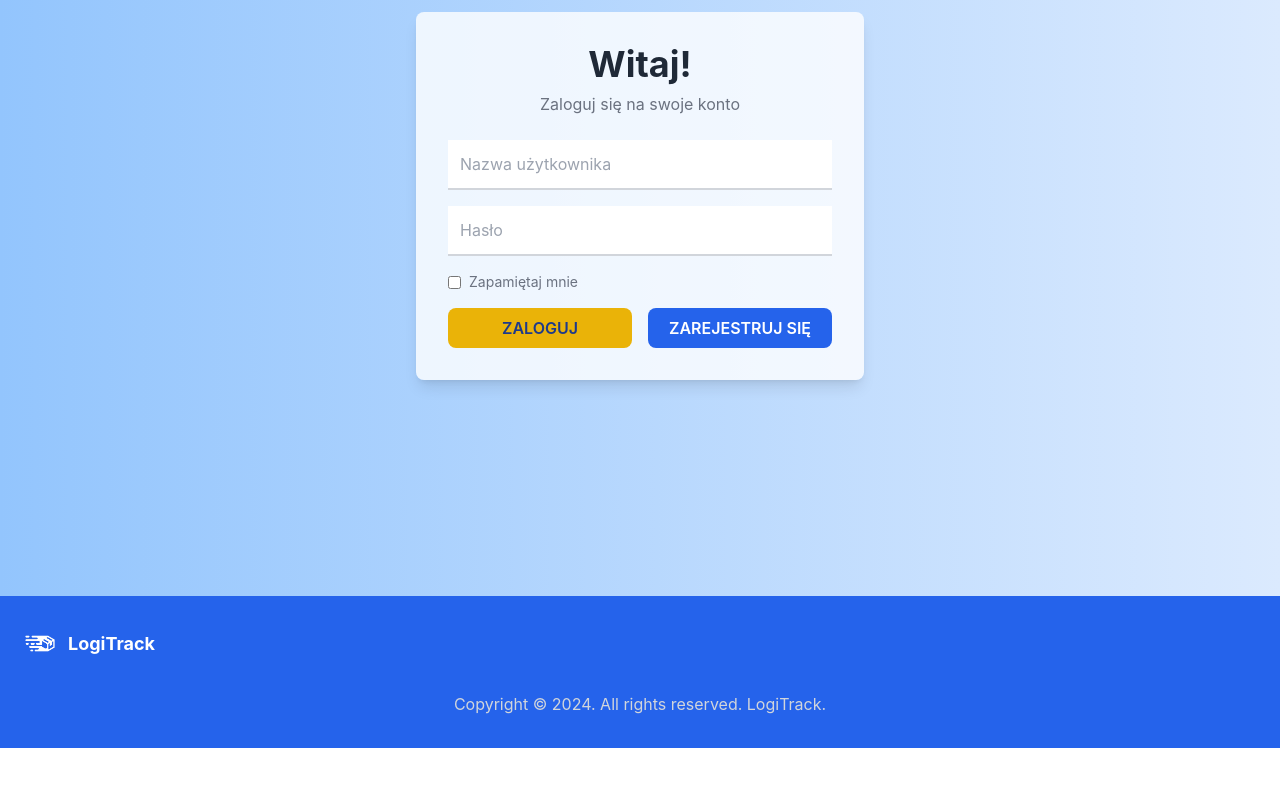
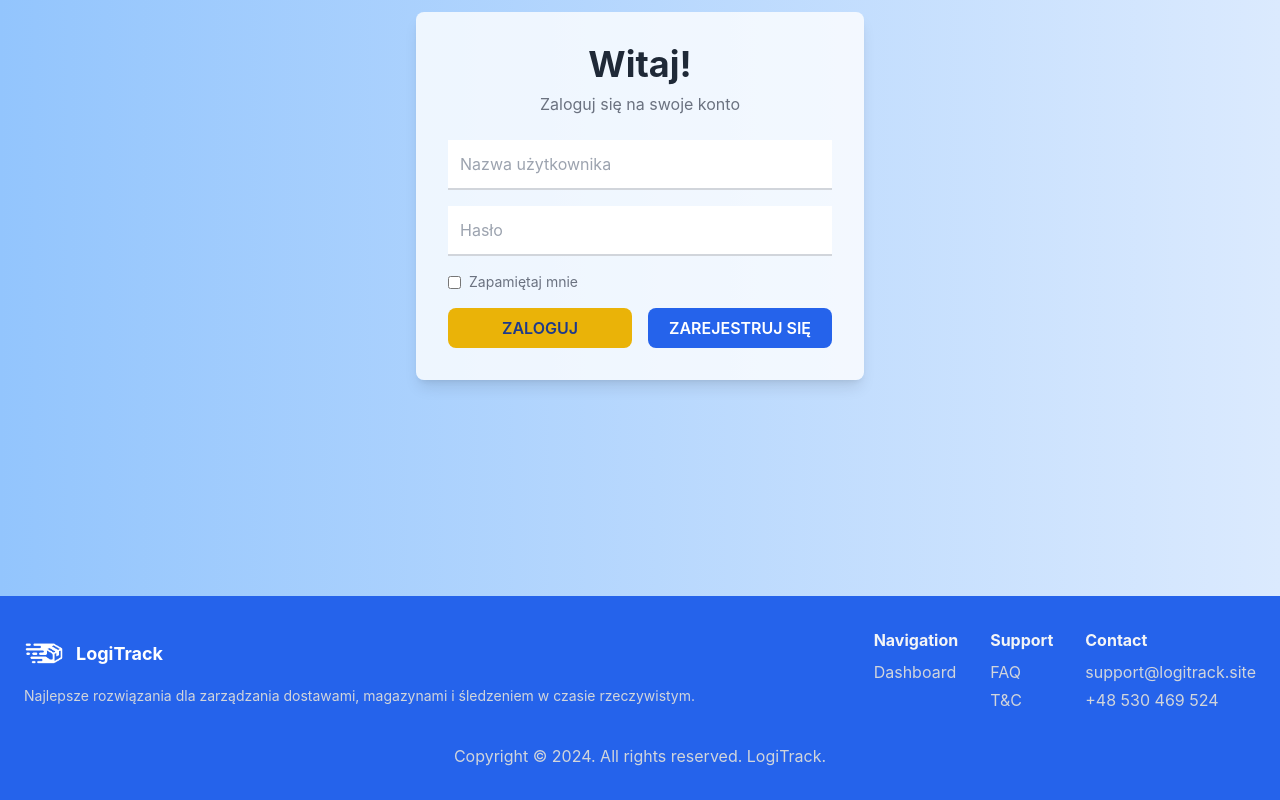
Before and after one commit to CreazyBoyxD/LogiTrack, a React (Create React App) app: page /login in a window 1280 px wide. Shown: the part 276-1076 px from the top of the page. Before the commit the page ends 1024 px from the top, so only its background shows below. Built offline with nearby package versions, Linux system fonts and the light colour scheme.

Commit message:
Update: Footer

```diff
--- a/src/components/Footer.jsx
+++ b/src/components/Footer.jsx
@@ -1,31 +1,48 @@
 import React from 'react';
+import { Link } from 'react-router-dom';
 
 const Footer = () => {
   return (
     <footer className="bg-blue-600 text-white py-8">
-      <div className="container mx-auto flex flex-col md:flex-row justify-between items-center px-6 space-y-4 md:space-y-0">
+      <div className="container mx-auto flex flex-col md:flex-row justify-between items-start md:items-center space-y-6 md:space-y-0 px-6">
 
         {/* Logo and Description */}
-        <div className="flex items-center space-x-3">
-          <img src={`${process.env.PUBLIC_URL}/logo_white.png`} alt="Logo" className="h-8" />
-          <span className="text-lg font-bold">LogiTrack</span>
+        <div className="text-center md:text-left">
+          <div className="flex items-center space-x-3 mb-3">
+            <img src={`${process.env.PUBLIC_URL}/logo_white.png`} alt="Logo" className="h-10" />
+            <span className="text-lg font-bold">LogiTrack</span>
+          </div>
+          <p className="text-gray-300 text-sm">
+            Najlepsze rozwiązania dla zarządzania dostawami, magazynami i śledzeniem w czasie rzeczywistym.
+          </p>
         </div>
 
-        {/* Social Media Links */}
-        <div className="flex space-x-4 text-center">
-          <a href="https://facebook.com" target="_blank" rel="noopener noreferrer" className="hover:text-yellow-400 transition">
-            <i className="fab fa-facebook-f"></i>
-          </a>
-          <a href="https://twitter.com" target="_blank" rel="noopener noreferrer" className="hover:text-yellow-400 transition">
-            <i className="fab fa-twitter"></i>
-          </a>
-          <a href="https://linkedin.com" target="_blank" rel="noopener noreferrer" className="hover:text-yellow-400 transition">
-            <i className="fab fa-linkedin-in"></i>
-          </a>
+        {/* Navigation Links */}
+        <div className="flex flex-col md:flex-row space-y-4 md:space-y-0 md:space-x-8">
+          <div>
+            <h5 className="font-bold mb-2 text-gray-100">Navigation</h5>
+            <ul className="space-y-1">
+              <li><Link to="/" className="text-gray-300 hover:text-yellow-400 transition">Dashboard</Link></li>
+            </ul>
+          </div>
+          <div>
+            <h5 className="font-bold mb-2 text-gray-100">Support</h5>
+            <ul className="space-y-1">
+              <li><Link to="/faq" className="text-gray-300 hover:text-yellow-400 transition">FAQ</Link></li>
+              <li><Link to="/terms-and-conditions" className="text-gray-300 hover:text-yellow-400 transition">T&C</Link></li>
+            </ul>
+          </div>
+          <div>
+            <h5 className="font-bold mb-2 text-gray-100">Contact</h5>
+            <ul className="space-y-1">
+              <li><a href="mailto:support@logitrack.site" className="text-gray-300 hover:text-yellow-400 transition">support@logitrack.site</a></li>
+              <li><a href="tel:+48530469524" className="text-gray-300 hover:text-yellow-400 transition">+48 530 469 524</a></li>
+            </ul>
+          </div>
         </div>
       </div>
 
-      {/* Copyright section */}
+      {/* Copyright Section */}
       <div className="text-center mt-8">
         <p className="text-gray-300">Copyright © {new Date().getFullYear()}. All rights reserved. LogiTrack.</p>
       </div>
```
